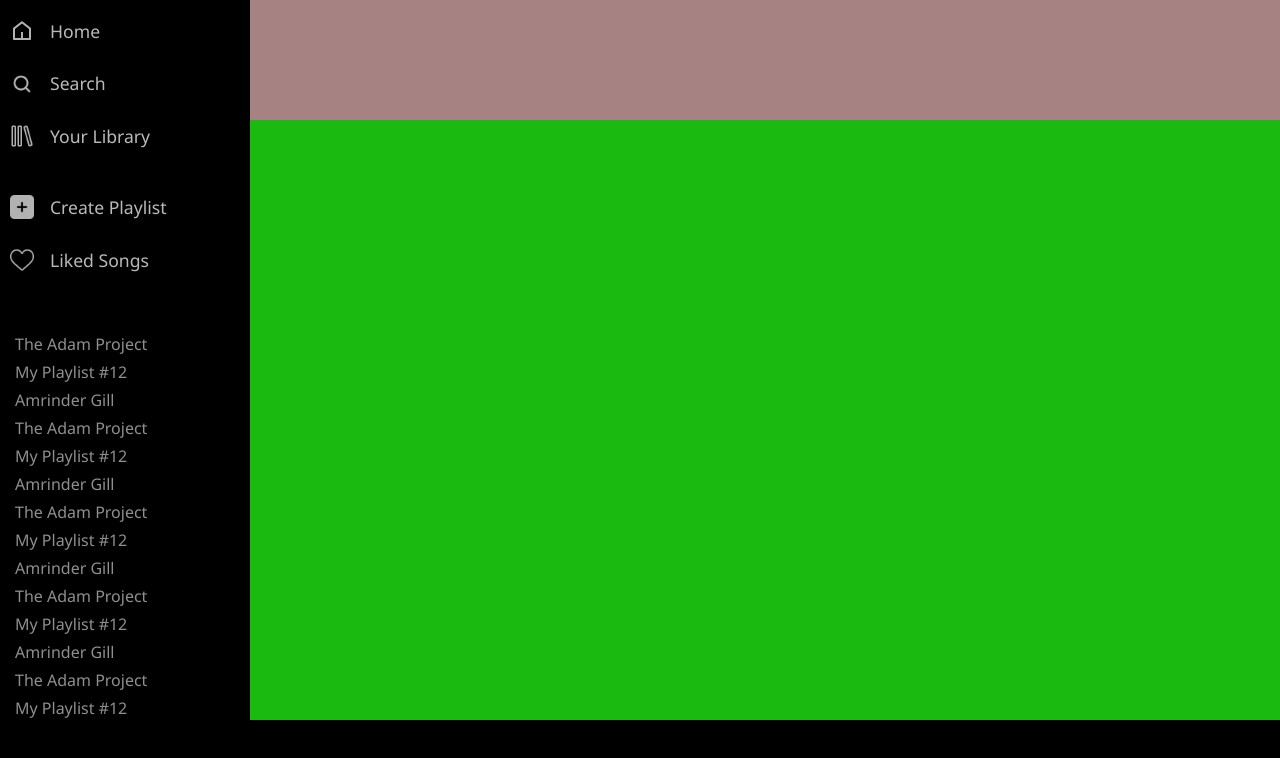
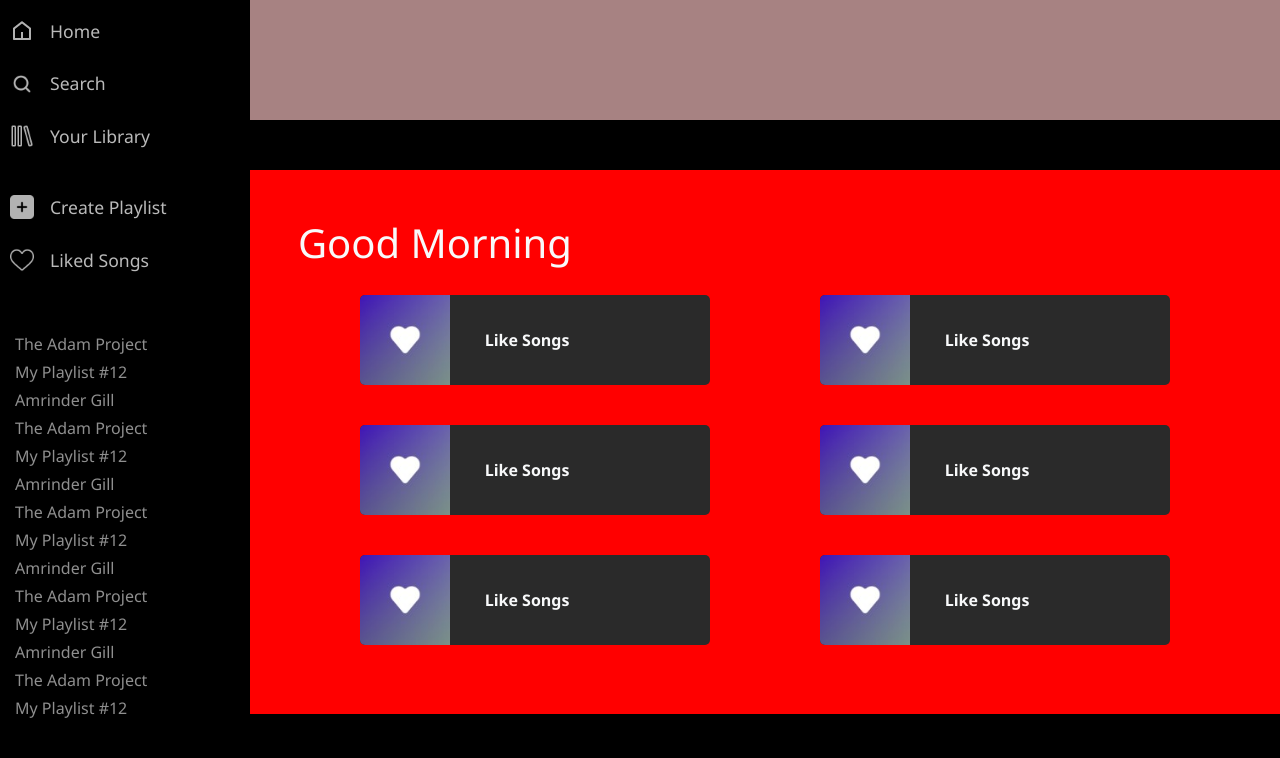
Before and after one commit to Satwinder04/spotify-clone, a React (Create React App) app: page / in a window 1280 px wide. Shown: the top 758 px of the page. Built offline with nearby package versions, Linux system fonts and the light colour scheme.

Commit message:
body sturcture ready

```diff
--- a/src/components/Home.js
+++ b/src/components/Home.js
@@ -136,7 +136,66 @@ function Home() {
           </div>
           <div className="right">
             <div className="r-nav"></div>
-            <div className="r-body"></div>
+            <div className="r-body">
+              <div className="r-body-box">
+                <div className="card-box">
+                  <div className="text-start my-5 col-md-12 d-flex justify-content-evenly flex-wrap">
+                    <div className="col-md-12">
+                      <p className="h1 mx-5 text-light">Good Morning</p>
+                    </div>
+                    <div className="col-md-3 card1 d-flex align-items-center">
+                      <div className="col-md-4">
+                        <img src="../img/like.jpg" />
+                      </div>
+                      <div className="col-md-8">
+                        <p className="text-start mx-2 text-light">Like Songs</p>
+                      </div>
+                    </div>
+                    <div className="col-md-3 card1 d-flex align-items-center">
+                      <div className="col-md-4">
+                        <img src="../img/like.jpg" />
+                      </div>
+                      <div className="col-md-8 ">
+                        <p className="text-start mx-2 text-light">Like Songs</p>
+                      </div>
+                    </div>
+                    <div className="col-md-3 card1 d-flex align-items-center">
+                      <div className="col-md-4">
+                        <img src="../img/like.jpg" />
+                      </div>
+                      <div className="col-md-8 ">
+                        <p className="text-start mx-2 text-light">Like Songs</p>
+                      </div>
+                    </div>
+                    <div className="col-md-3 card1 d-flex align-items-center">
+                      <div className="col-md-4">
+                        <img src="../img/like.jpg" />
+                      </div>
+                      <div className="col-md-8">
+                        <p className="text-start mx-2 text-light">Like Songs</p>
+                      </div>
+                    </div>
+                    <div className="col-md-3 card1 d-flex align-items-center">
+                      <div className="col-md-4">
+                        <img src="../img/like.jpg" />
+                      </div>
+                      <div className="col-md-8 ">
+                        <p className="text-start mx-2 text-light">Like Songs</p>
+                      </div>
+                    </div>
+                    <div className="col-md-3 card1 d-flex align-items-center">
+                      <div className="col-md-4">
+                        <img src="../img/like.jpg" />
+                      </div>
+                      <div className="col-md-8 ">
+                        <p className="text-start mx-2 text-light">Like Songs</p>
+                      </div>
+                    </div>
+                  </div>
+                </div>
+                <div className="card-box"></div>
+              </div>
+            </div>
           </div>
         </div>
         <div className="bottom"></div>
--- a/src/index.css
+++ b/src/index.css
@@ -147,15 +147,59 @@ html,body{
   flex-direction: column;
 }
 .r-nav{
+  /* width:100%; */
   min-height: 15vh;
   background: #a78282;
 }
 .r-body{
+  /* width: 100%; */
   min-height: 75vh;
   background: rgb(27, 186, 16);
+  display: flex;
+  justify-content: center;
+}
+.r-body-box{
+  height:75vh ;
+  width: 100%;
+  background: #000;
+  overflow: auto;
+}
+.card-box{
+  width: auto;
+  min-height: 400px;
+  margin: 50px 0;
+  background: red;
+  padding: 1px 0px;
+
 }
 .bottom{
   min-height:10vh;
   width: 100vw;
   background: #000;
 }
+.card1{
+  margin: 20px 0;
+  width: 350px;
+  background: rgb(42, 42, 42);
+  border-radius:5px;
+  transition: 0.3s ease-in-out;
+  overflow: hidden;
+  cursor: pointer;
+}
+.card1 img{
+  height:90px;
+  width: 90px;
+  transition: 0.3s ease-in-out;
+}
+
+.card1 p{
+  font-weight: 700;
+  font-size: 1rem;
+}
+
+.card1:hover{
+  background: rgb(65, 65, 65);
+}
+.card1:hover img{
+  box-shadow: 5px 0px 32px 0px rgba(0,0,0,0.4);
+}
```
Also changed, not shown: public/img/like.jpg (added).
